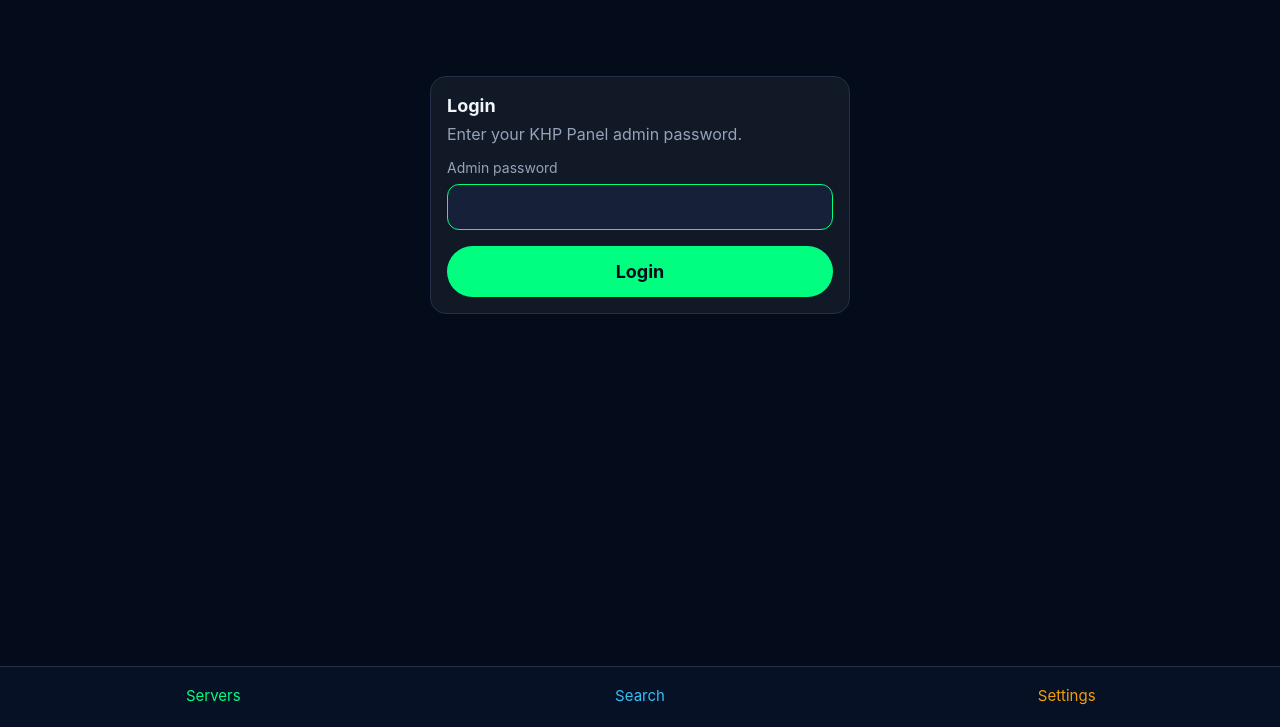
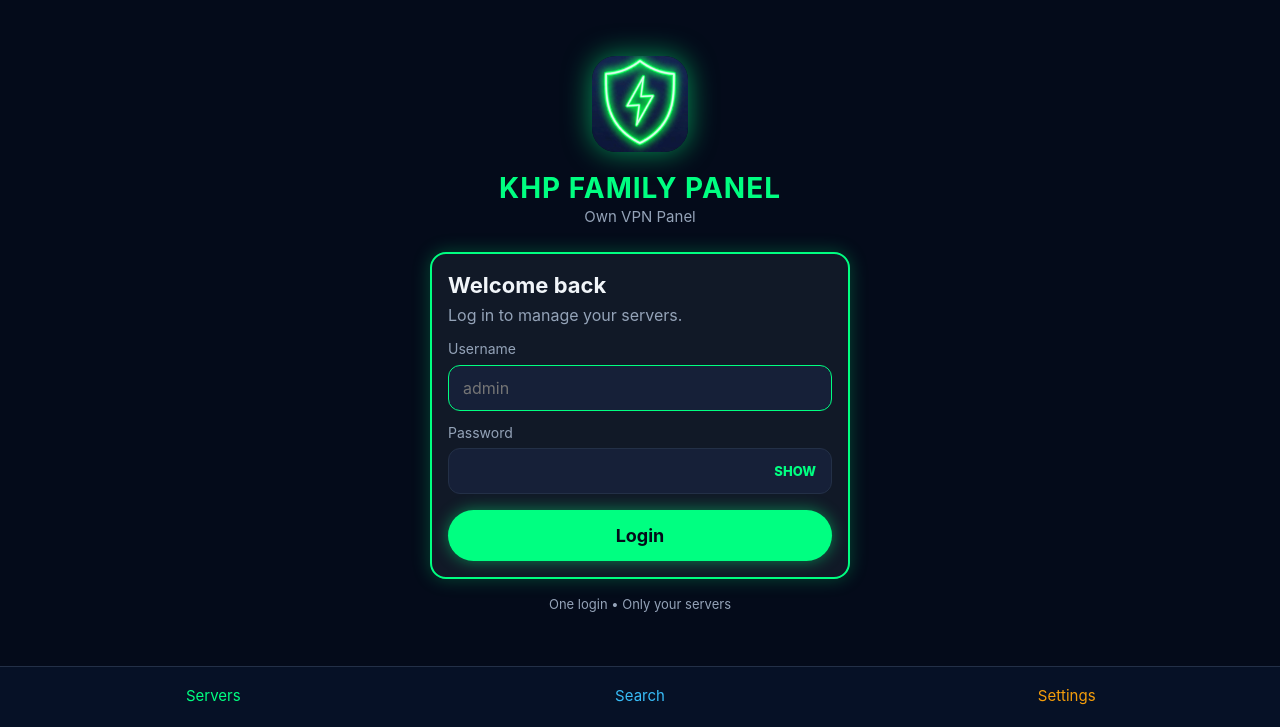
Before and after one commit to ahssoe93-wq/khp-panel, a Flask app: page /login in a window 1280 px wide. Shown: the part 73-800 px from the top of the page. Run offline with Flask 3, Linux system fonts and the light colour scheme; the visitor is signed in with stand-in values (Sample User, id 1); data comes from the database, SQL or seed files in the repository.

Commit message:
Update templates/login.html

```diff
--- a/templates/login.html
+++ b/templates/login.html
@@ -1,17 +1,37 @@
 {% extends "base.html" %}
-{% block title %}Login — KHP Panel{% endblock %}
+{% block title %}Login — KHP Family Panel{% endblock %}
 {% block content %}
-<div class="center">
-  <div class="card">
-    <h2>Login</h2>
-    <p class="muted">Enter your KHP Panel admin password.</p>
+<div class="center login-page">
+  <div class="login-hero">
+    <img class="login-logo" src="{{ url_for('static', filename='logo.png') }}" alt="KHP">
+    <h1 class="login-title">KHP FAMILY PANEL</h1>
+    <div class="login-sub">Own VPN Panel</div>
+  </div>
+  <div class="card login-card">
+    <h2>Welcome back</h2>
+    <p class="muted">Log in to manage your servers.</p>
     {% if error %}<div class="error">{{ error }}</div>{% endif %}
     <form method="post">
-      <label>Admin password</label>
-      <input type="password" name="password" required autocomplete="current-password" autofocus>
+      <label>Username</label>
+      <input type="text" name="username" required autocomplete="username" placeholder="admin" autofocus>
+      <label>Password</label>
+      <div class="pw-wrap">
+        <input type="password" name="password" id="login-pw" required autocomplete="current-password">
+        <button type="button" class="pw-toggle" onclick="toggleLoginPw(this)">SHOW</button>
+      </div>
       <div style="height:16px"></div>
-      <button class="btn block" type="submit">Login</button>
+      <button class="btn block login-btn" type="submit">Login</button>
     </form>
   </div>
+  <p class="muted small login-foot">One login • Only your servers</p>
 </div>
 {% endblock %}
+{% block scripts %}
+<script>
+function toggleLoginPw(btn) {
+  const pw = document.getElementById('login-pw');
+  if (pw.type === 'password') { pw.type = 'text'; btn.textContent = 'HIDE'; }
+  else { pw.type = 'password'; btn.textContent = 'SHOW'; }
+}
+</script>
+{% endblock %}
```
